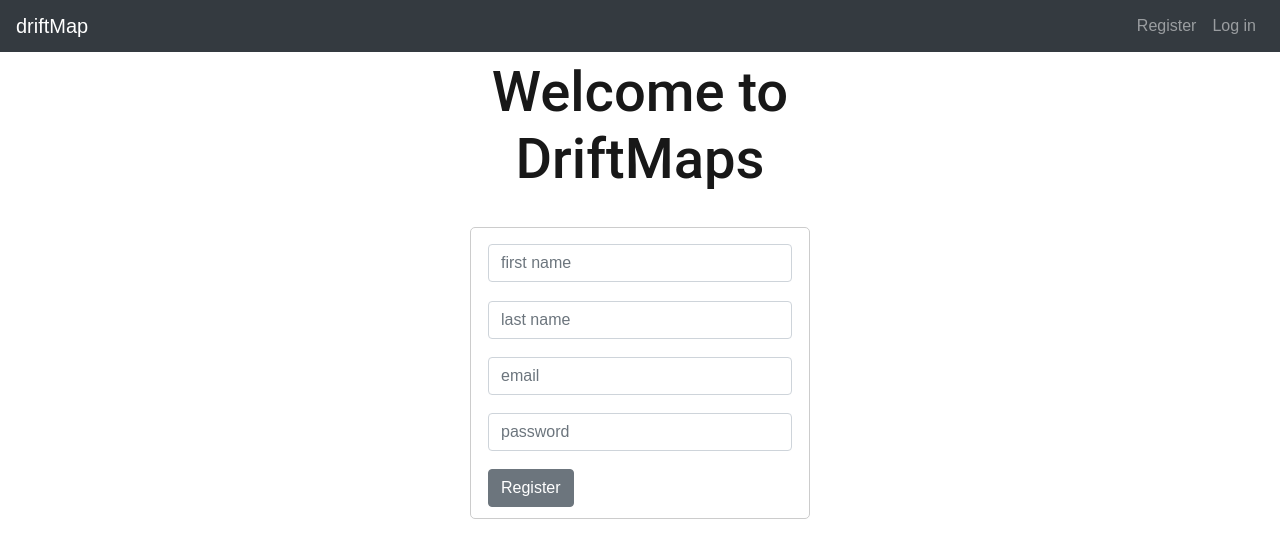
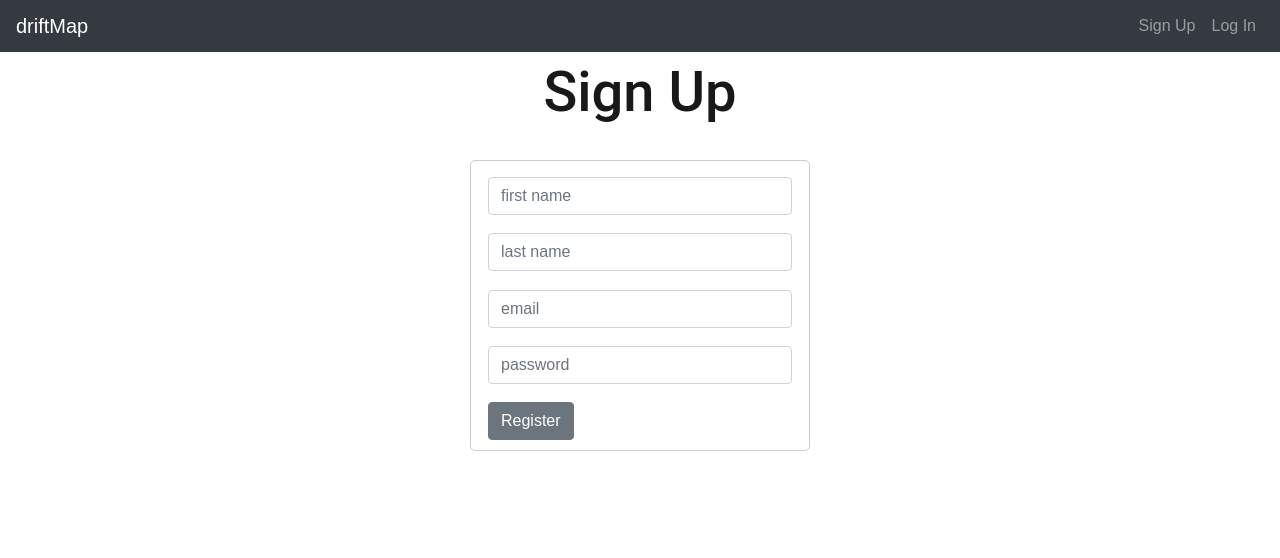
Before and after one commit to eozelius/drift_map_react, a React (Create React App) app: page /signup in a window 1280 px wide. Shown: the top 558 px of the page. Built offline with nearby package versions, Linux system fonts and the light colour scheme.

Commit message:
change Register to Sign up.  Sweat the details

```diff
--- a/src/components/Login.js
+++ b/src/components/Login.js
@@ -40,7 +40,7 @@ export default class Login extends Component {
     return (
       <Container className='login-container'>
         <Col lg={{size: 4, offset: 4 }} md={{size: 4, offset: 4}} sm={12} xs={12}>
-          <h1>Login</h1>
+          <h1>Log In</h1>
 
           <Form onSubmit={this.login} id='login-form'>
             <FormGroup>
--- a/src/components/Navbar.js
+++ b/src/components/Navbar.js
@@ -34,13 +34,13 @@ export default class DmNavbar extends React.Component {
             <Nav className="ml-auto" navbar>
               <NavItem>
                 <Link to="/signup" className='nav-link'>
-                  Register
+                  Sign Up
                 </Link>
               </NavItem>
 
               <NavItem>
                 <Link to="/login" className='nav-link'>
-                  Log in
+                  Log In
                 </Link>
               </NavItem>
             </Nav>
--- a/src/components/Signup.js
+++ b/src/components/Signup.js
@@ -46,7 +46,7 @@ export default class Signup extends Component {
     return (
       <Container className='signup-container'>
         <Col lg={{size: 4, offset: 4 }} md={{size: 4, offset: 4}} sm={12} xs={12}>
-          <h1>Welcome to DriftMaps</h1>
+          <h1>Sign Up</h1>
 
           <Form onSubmit={this.signup} id='signup-form'>
             <FormGroup>
```
